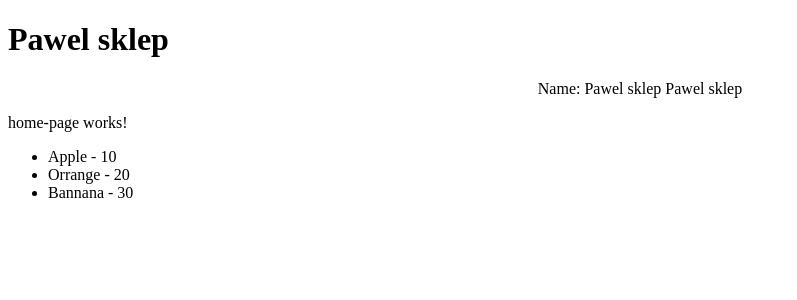
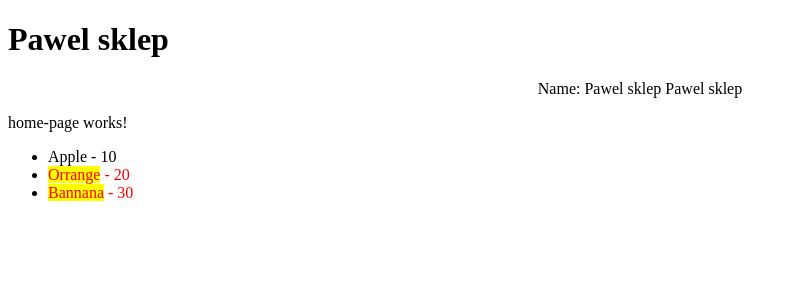
Before and after one commit to ProductivityTools-Learning/ProductivityTools.Learning.Angular01, an Angular app in the folder angular-hello-world/: page / in a window 1280 px wide. Shown: the top 300 px of the page, without its empty margins (0-797 px from the left). Built offline with nearby package versions, Linux system fonts and the light colour scheme.

Commit message:
directive

```diff
--- a/angular-hello-world/src/app/app.component.ts
+++ b/angular-hello-world/src/app/app.component.ts
@@ -4,7 +4,7 @@ import { HomePageComponent } from './home-page/home-page.component';
 
 @Component({
   selector: 'app-root',
-  imports: [RouterOutlet, HomePageComponent],
+  imports: [HomePageComponent],
   templateUrl: './app.component.html',
   styleUrl: './app.component.css'
 })
--- /dev/null
+++ b/angular-hello-world/src/app/highlight-price.directive.ts
@@ -0,0 +1,19 @@
+import { Directive, Input, ElementRef } from '@angular/core';
+
+@Directive({
+  selector: '[appHighlightPrice]'
+})
+export class HighlightPriceDirective {
+
+  @Input() appHighlightPrice = 0;
+
+
+  constructor(private element: ElementRef) { }
+
+  ngOnInit(): void {
+    if (this.appHighlightPrice && this.appHighlightPrice > 10) {
+      this.element.nativeElement.style.backgroundColor = 'yellow';
+    }
+  }
+
+}
--- a/angular-hello-world/src/app/home-page/home-page.component.css
+++ b/angular-hello-world/src/app/home-page/home-page.component.css
@@ -0,0 +1,3 @@
+.expensive{
+    color:red;
+}
--- a/angular-hello-world/src/app/home-page/home-page.component.html
+++ b/angular-hello-world/src/app/home-page/home-page.component.html
@@ -2,7 +2,7 @@
     <p>home-page works!</p>
     <ul>
         <li *ngFor="let product of products">
-            {{product.name}} - {{product.price}}
+            <div [ngClass]="{'expensive': product.price > 10}"><span [appHighlightPrice]=product.price>{{product.name}}</span> - {{product.price}}</div>
         </li>
     </ul>
 </div>
--- a/angular-hello-world/src/app/home-page/home-page.component.ts
+++ b/angular-hello-world/src/app/home-page/home-page.component.ts
@@ -1,11 +1,13 @@
 import { Component } from '@angular/core';
 import { ProductService } from '../product.service';
-import { NgFor } from '@angular/common';
+import { NgClass, NgFor } from '@angular/common';
 import { Product } from '../models/Product';
+import { HighlightPriceDirective } from '../highlight-price.directive';
+
 
 @Component({
   selector: 'app-home-page',
-  imports: [NgFor],
+  imports: [NgFor, NgClass, HighlightPriceDirective],
   templateUrl: './home-page.component.html',
   styleUrl: './home-page.component.css'
 })
```
Also changed, not shown: 1 other file (tests, documents, lock files or other folders).
